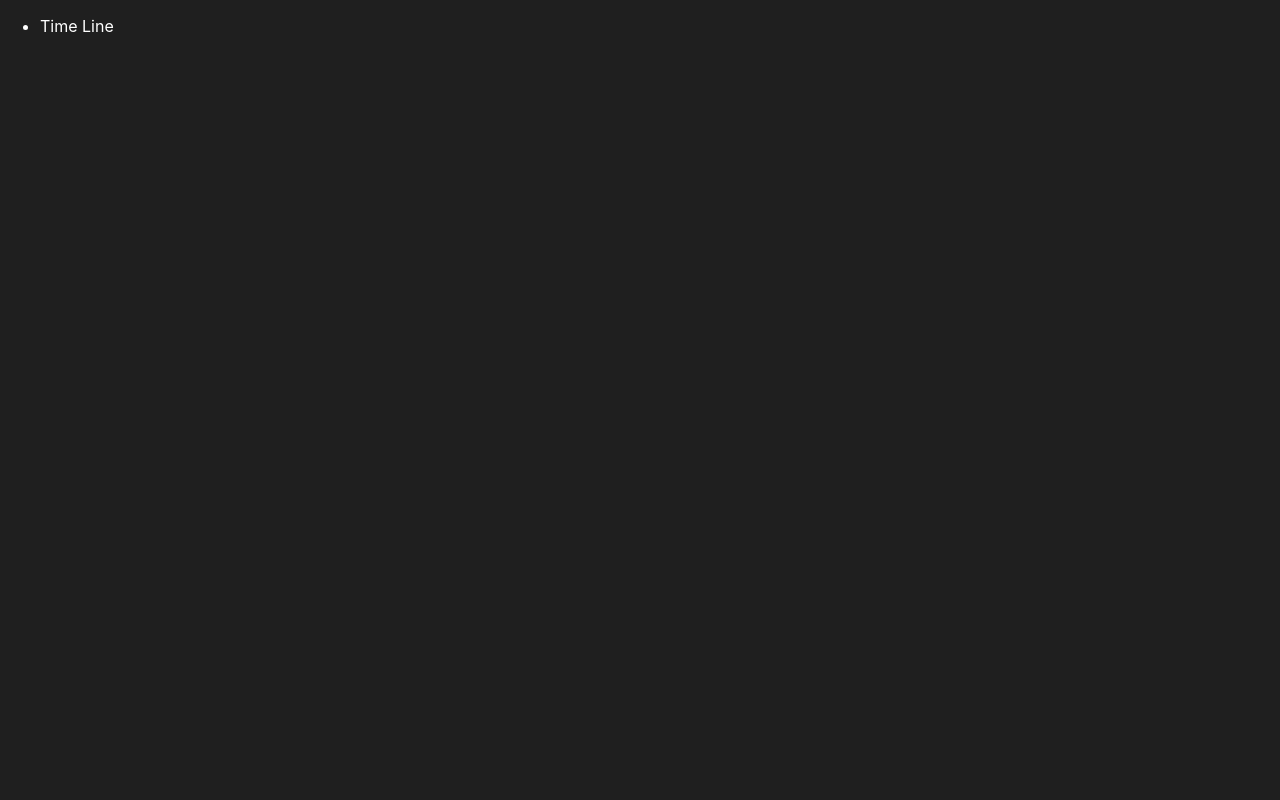
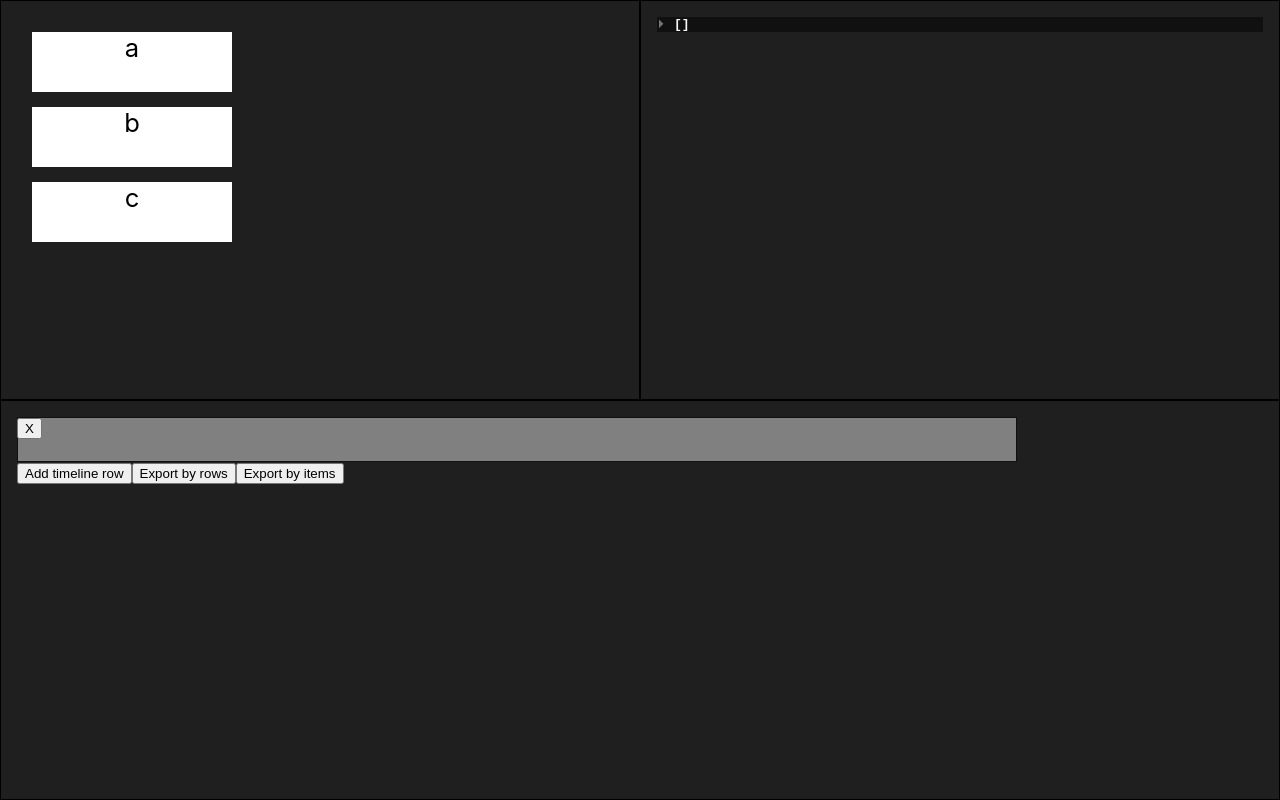
Before and after one commit to JuananRodriguez/psious-test-project, a React (Create React App) app: page / in a window 1280 px wide. Built offline with nearby package versions, Linux system fonts and the light colour scheme.

Commit message:
drag and drop working properly

```diff
--- a/src/App.js
+++ b/src/App.js
@@ -1,16 +1,22 @@
+import { useState } from 'react';
 import './App.css';
+import DragAndDropProvider from './contexts/DragAndDropProvider';
+import InitialElementArea from './components/zones/InitialElementArea';
+import ConfigurationArea from './components/zones/ConfigurationArea';
+import TimelineArea from './components/zones/TimelineArea';
+import { EditorWrapper } from './components/Layout.styled';
 
 function App() {
+  const [consoleOutside, setConsoleOutside] = useState([]);
+
   return (
-    <div className="App">
-      <header className="App-header">
-        <nav>
-          <ul>
-            <li>Time Line</li>
-          </ul>
-        </nav>
-      </header>
-    </div>
+    <DragAndDropProvider>
+      <EditorWrapper>
+        <InitialElementArea />
+        <ConfigurationArea consoleOutside={consoleOutside} />
+        <TimelineArea setConsoleOutside={setConsoleOutside} />
+      </EditorWrapper>
+    </DragAndDropProvider>
   );
 }
 
--- a/src/components/RowItem.js
+++ b/src/components/RowItem.js
@@ -1,25 +1,85 @@
 import PropTypes from 'prop-types';
 import styled from 'styled-components';
+import { Rnd } from 'react-rnd';
 
-const colDimension = 10;
+const RESIZE_ALLOWED_DIRECTIONS = {
+  top: false,
+  right: true,
+  bottom: false,
+  left: true,
+  topRight: false,
+  bottomRight: false,
+  bottomLeft: false,
+  topLeft: false,
+};
 
 const RowItemWrapper = styled.div`
-  margin-left: ${(p) => p.marginOffset * colDimension}px;
-  width: ${(p) => p.widthCols * colDimension}px;
-  box-sizing: border-box;
-  display: inline-block;
-  height: 100%;
-  background: white;
-  border: 1px solid #32a1ce;
+  padding: 1px 0;
+  z-index: 1;
+
+  & > div.content {
+    width: 100%;
+    height: 100%;
+    display: inline-block;
+    position: relative;
+
+    & .remove-button {
+      position: absolute;
+      top: 0;
+      right: 0;
+    }
+  }
+
+  &:active {
+    opacity: 0.5;
+  }
 `;
 
-function RowItem({ cols, offset }) {
-  return <RowItemWrapper data-testid="row-item" widthCols={cols} marginOffset={offset} />;
+function RowItem({ id, offset, rowIndex, rowHeight, onResize, onDrop, onRemove, width, children }) {
+  const handleDrag = (e, { lastX, lastY }) => {
+    onDrop(rowIndex, { id, lastY, lastX });
+  };
+
+  const handleResize = (e, direction, ref) => {
+    const lastWidth = ref.offsetWidth;
+    if (ref.style.width !== width) {
+      onResize(rowIndex, { id, lastWidth }, direction);
+    }
+  };
+
+  function handleRemoveItem() {
+    onRemove(rowIndex, id);
+  }
+
+  return (
+    <Rnd
+      key={id}
+      onDragStop={handleDrag}
+      onResizeStop={handleResize}
+      as={RowItemWrapper}
+      enableResizing={RESIZE_ALLOWED_DIRECTIONS}
+      size={{ width, height: rowHeight }}
+      position={{ x: offset, y: 0 }}>
+      <div className="content">
+        {children}
+        <button onClick={handleRemoveItem} type="button" className="remove-button">
+          X
+        </button>
+      </div>
+    </Rnd>
+  );
 }
 
 RowItem.propTypes = {
-  cols: PropTypes.number.isRequired,
+  id: PropTypes.string.isRequired,
+  rowHeight: PropTypes.number.isRequired,
   offset: PropTypes.number.isRequired,
+  rowIndex: PropTypes.number.isRequired,
+  width: PropTypes.number.isRequired,
+  onResize: PropTypes.func.isRequired,
+  onRemove: PropTypes.func.isRequired,
+  onDrop: PropTypes.func.isRequired,
+  children: PropTypes.node.isRequired,
 };
 
 export default RowItem;
--- /dev/null
+++ b/src/components/TimeLine.js
@@ -0,0 +1,204 @@
+import PropTypes from 'prop-types';
+import { useState } from 'react';
+import ReactDOMServer from 'react-dom/server';
+import { nanoid } from 'nanoid';
+import styled from 'styled-components';
+import TimeLineRow from './TimeLineRow';
+import Droppable from './Droppable';
+import RowItem from './RowItem';
+
+const BackGrid = styled.div`
+  position: relative;
+  top: 0;
+  left: 0;
+  display: flex;
+  flex-direction: column;
+  width: 100%;
+`;
+
+const COL_WIDTH = 10;
+const COL_NUMBER = 100;
+const ROW_HEIGHT = 45;
+const DEFAULT_WIDTH = 20;
+
+function setY(domValue) {
+  return Math.round(domValue / ROW_HEIGHT);
+}
+function getY(dataSetValue) {
+  return dataSetValue * ROW_HEIGHT;
+}
+function setX(domValue) {
+  return Math.round(domValue / COL_WIDTH);
+}
+function getX(dataSetValue) {
+  return dataSetValue * COL_WIDTH;
+}
+function setWidth(domValue) {
+  return Math.round(domValue / COL_WIDTH);
+}
+function getWidth(dataSetValue) {
+  return dataSetValue * COL_WIDTH;
+}
+
+const generateNewRow = () => ({
+  id: nanoid(),
+  items: [],
+});
+
+function TimeLine({ setConsoleOutside }) {
+  const [rows, setRows] = useState([generateNewRow()]);
+
+  function addNewRow() {
+    setRows([...rows, generateNewRow()]);
+  }
+
+  function removeRowById(rowId) {
+    setRows(rows.filter(({ id }) => id !== rowId));
+  }
+
+  function removeItemById(rowIndex, itemId) {
+    const rowsClone = Array.from(rows);
+    const row = rows[rowIndex];
+    const rowItems = [...row.items].filter(({ id }) => id !== itemId);
+    row.items = rowItems;
+    rowsClone[rowIndex] = row;
+    setRows(rowsClone);
+  }
+
+  function handleResizeItem(rowIndex, { id, lastWidth }, direction) {
+    setWidth(lastWidth);
+    const rowsClone = Array.from(rows);
+    const rowItems = [...rowsClone[rowIndex].items];
+    const itemIndex = rowItems.findIndex((item) => item.id === id);
+    const { width, offset, ...item } = rowItems[itemIndex];
+    const newWidth = setWidth(lastWidth);
+    let newOffset = offset;
+
+    if (direction === 'left') {
+      const widthDiff = width - newWidth;
+      newOffset += widthDiff;
+    }
+
+    rowItems[itemIndex] = { ...item, width: newWidth, offset: newOffset };
+    rowsClone[rowIndex].items = rowItems;
+    setRows(rowsClone);
+  }
+
+  function getVerifyYPos(yPos) {
+    let newYPos = setY(yPos);
+    newYPos = newYPos > -1 ? newYPos : 0;
+    return newYPos >= rows.length ? rows.length - 1 : newYPos;
+  }
+
+  function getVerifyOffset(offset, width = getX(DEFAULT_WIDTH)) {
+    const totalWidth = COL_WIDTH * COL_NUMBER;
+    let newOffset = setX(offset);
+    newOffset = newOffset > -1 ? newOffset : 0;
+    return offset + width >= totalWidth ? setX(totalWidth - width) : newOffset;
+  }
+
+  function handleDropFromOutside({ node, yPos, xPos }) {
+    const rowIndex = getVerifyYPos(yPos);
+    const newOffset = getVerifyOffset(xPos);
+    const rowsClone = Array.from(rows);
+    const row = rows[rowIndex];
+    const rowItems = [...row.items];
+    const item = { id: nanoid(), width: DEFAULT_WIDTH, offset: newOffset, children: node };
+    rowItems.push(item);
+    row.items = rowItems;
+    rowsClone[rowIndex] = row;
+    setRows(rowsClone);
+  }
+
+  function handleInsideDrop(rowIndex, { id, lastY, lastX }) {
+    const rowsClone = Array.from(rows);
+    const rowItems = [...rowsClone[rowIndex].items];
+    const itemIndex = rowItems.findIndex((item) => item.id === id);
+    const item = rowItems.splice(itemIndex, 1)[0];
+    rowsClone[rowIndex].items = rowItems;
+
+    const newRowIndex = getVerifyYPos(lastY + getY(rowIndex));
+    const newOffset = getVerifyOffset(lastX, getX(item.width));
+
+    if (newRowIndex !== rowItems || newOffset !== item.offset) {
+      const newItem = { ...item, offset: newOffset };
+      const newItems = [...rowsClone[newRowIndex].items, newItem];
+      rowsClone[newRowIndex] = { ...rowsClone[newRowIndex], items: newItems };
+      setRows(rowsClone);
+    }
+  }
+
+  function exportDataOption1() {
+    const data = rows.map(({ items }) =>
+      items.map(({ offset, width, children }) => ({
+        offset,
+        width,
+        children: ReactDOMServer.renderToStaticMarkup(children),
+      }))
+    );
+    setConsoleOutside(data);
+  }
+
+  function exportDataOption2() {
+    const allTtems = [];
+    rows.forEach(({ items }, index) =>
+      allTtems.push(
+        ...items.map(({ offset, width, children }) => ({
+          rowIndex: index,
+          offset,
+          width,
+          children: ReactDOMServer.renderToStaticMarkup(children),
+        }))
+      )
+    );
+    setConsoleOutside(allTtems);
+  }
+
+  return (
+    <>
+      <Droppable onDrop={handleDropFromOutside}>
+        <BackGrid>
+          {rows.map(({ id: rowId, items }, rowIndex) => (
+            <TimeLineRow
+              onRemove={removeRowById}
+              key={rowId}
+              id={rowId}
+              colNumber={COL_NUMBER}
+              colWidth={COL_WIDTH}
+              rowHeight={ROW_HEIGHT}>
+              {items.map(({ id: itemId, width, offset, children }) => (
+                <RowItem
+                  rowIndex={rowIndex}
+                  offset={getX(offset)}
+                  width={getWidth(width)}
+                  key={itemId}
+                  id={itemId}
+                  onDrop={handleInsideDrop}
+                  onResize={handleResizeItem}
+                  onRemove={removeItemById}
+                  rowHeight={ROW_HEIGHT}>
+                  {children}
+                </RowItem>
+              ))}
+            </TimeLineRow>
+          ))}
+        </BackGrid>
+        <button onClick={addNewRow} type="button">
+          Add timeline row
+        </button>
+        <button onClick={exportDataOption1} type="button">
+          Export by rows
+        </button>
+        <button onClick={exportDataOption2} type="button">
+          Export by items
+        </button>
+      </Droppable>
+    </>
+  );
+}
+
+TimeLine.propTypes = {
+  setConsoleOutside: PropTypes.func.isRequired,
+};
+
+export default TimeLine;
--- /dev/null
+++ b/src/components/zones/ConfigurationArea.js
@@ -0,0 +1,24 @@
+import PropTypes from 'prop-types';
+import ReactJson from 'react-json-view';
+import { JSONZone } from '../Layout.styled';
+
+const ConfigurationArea = ({ consoleOutside = [] }) => (
+  <JSONZone>
+    <ReactJson
+      displayObjectSize={false}
+      displayDataTypes={false}
+      quotesOnKeys={false}
+      displayArrayKey={false}
+      name={null}
+      src={[...consoleOutside]}
+      theme="grayscale"
+    />
+  </JSONZone>
+);
+
+ConfigurationArea.propTypes = {
+  // eslint-disable-next-line react/forbid-prop-types
+  consoleOutside: PropTypes.array.isRequired,
+};
+
+export default ConfigurationArea;
--- /dev/null
+++ b/src/components/zones/InitialElementArea.js
@@ -0,0 +1,32 @@
+import styled from 'styled-components';
+import Draggable from '../Draggable';
+import { ClipZone } from '../Layout.styled';
+
+const DraggablePiece = styled.div`
+  height: 100%;
+  background: white;
+  cursor: move;
+  color: black;
+  text-align: center;
+  font-size: 1.6rem;
+`;
+
+function InitialElementArea() {
+  return (
+    <ClipZone style={{ position: 'relative' }}>
+      <Draggable>
+        <DraggablePiece>a</DraggablePiece>
+      </Draggable>
+
+      <Draggable>
+        <DraggablePiece>b</DraggablePiece>
+      </Draggable>
+
+      <Draggable>
+        <DraggablePiece>c</DraggablePiece>
+      </Draggable>
+    </ClipZone>
+  );
+}
+
+export default InitialElementArea;
--- /dev/null
+++ b/src/components/zones/TimelineArea.js
@@ -0,0 +1,15 @@
+import PropTypes from 'prop-types';
+import TimeLine from '../TimeLine';
+import { TimelineZone } from '../Layout.styled';
+
+const TimelineArea = ({ setConsoleOutside }) => (
+  <TimelineZone>
+    <TimeLine setConsoleOutside={setConsoleOutside} />
+  </TimelineZone>
+);
+
+TimelineArea.propTypes = {
+  setConsoleOutside: PropTypes.func.isRequired,
+};
+
+export default TimelineArea;
```
Also changed, not shown: 2 other files (tests, documents, lock files or other folders).
